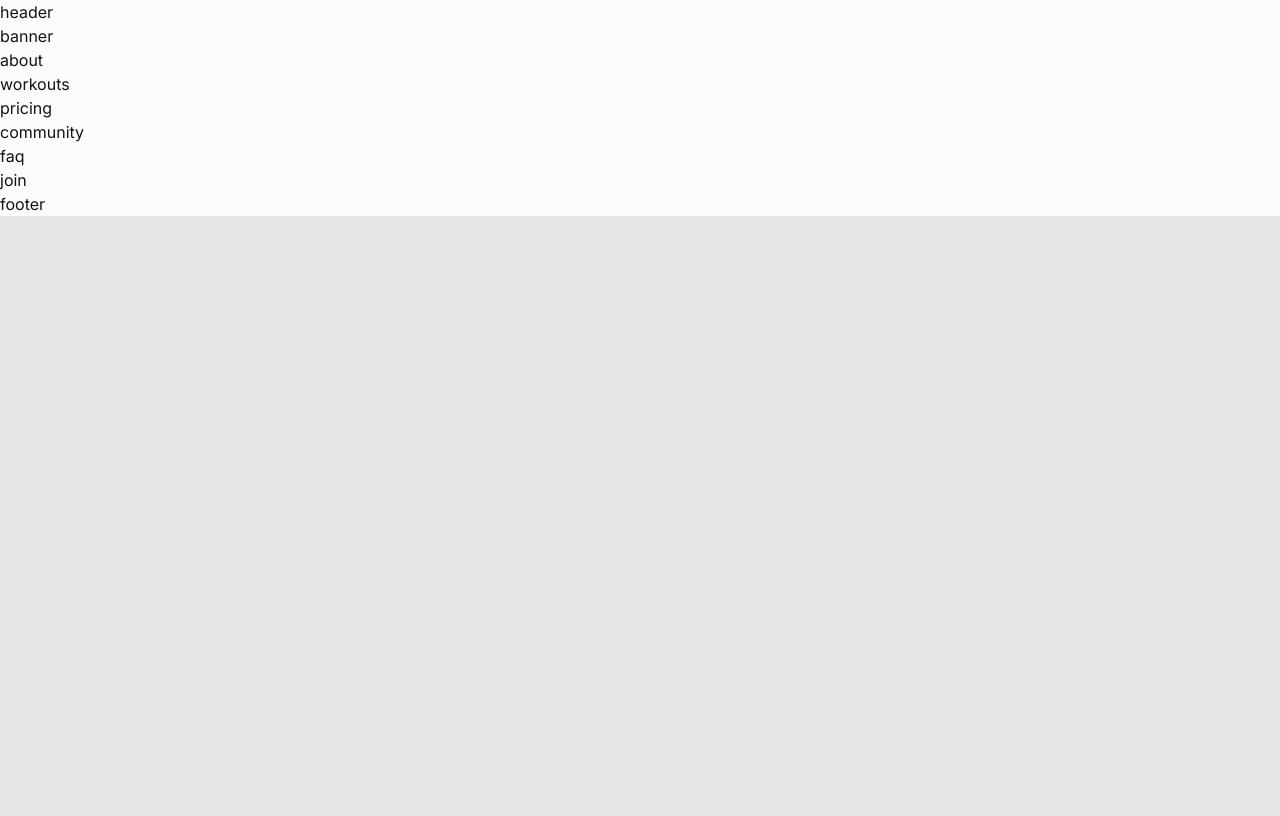
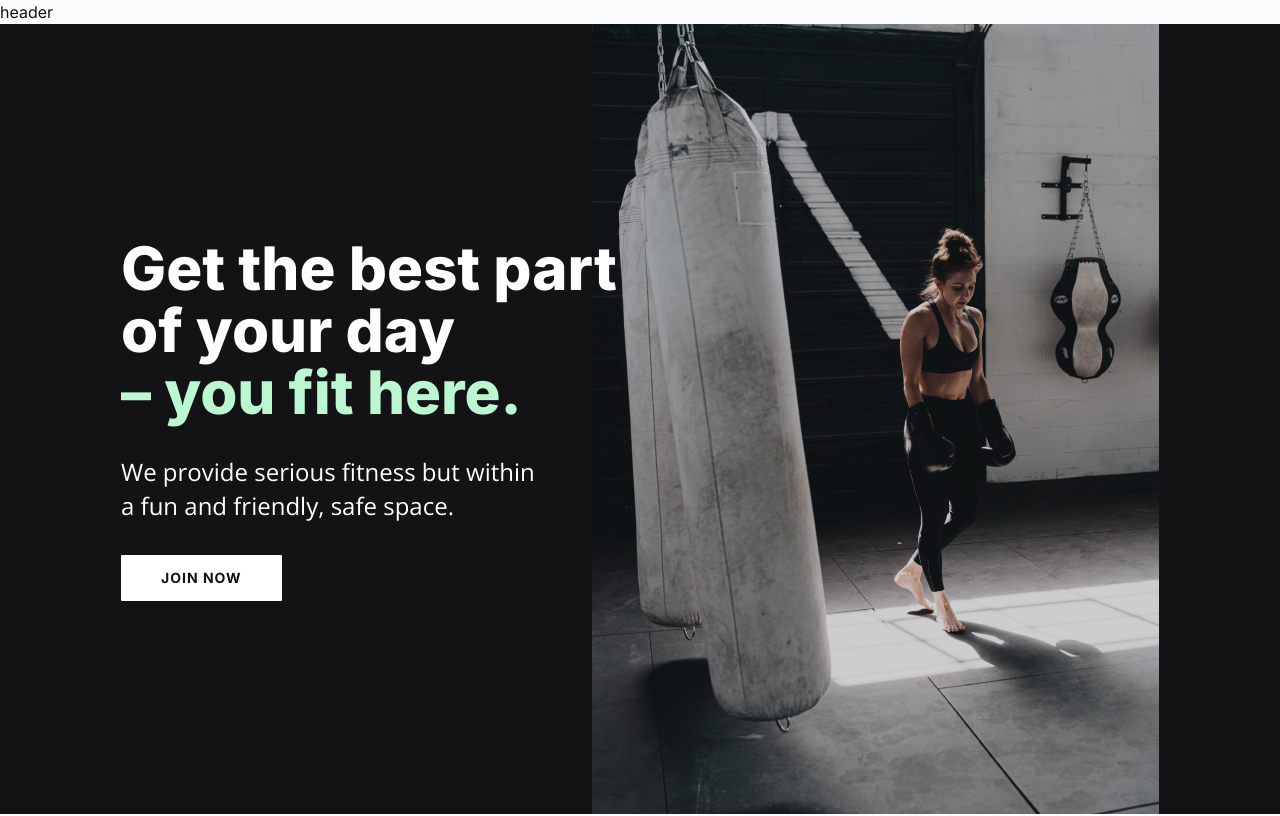
Before and after one commit to fajarfadillahh/gymme-fitness-react-tailwind, a React (Vite) app: page / in a window 1280 px wide. Shown: the top 816 px of the page. Built offline with nearby package versions, Linux system fonts and the light colour scheme.

Commit message:
modified: Banner components

```diff
--- a/src/components/Banner.jsx
+++ b/src/components/Banner.jsx
@@ -1,10 +1,50 @@
 import React from "react";
 
+// import banner data
+import { banner } from "../data";
+
 const Banner = () => {
+  // destructure banner
+  const { titlePart1, titlePart2, subtitle, textBtn } = banner;
   return (
-    <div>
-      <h1>banner</h1>
-    </div>
+    <section className="banner h-[790px] bg-neutral-500">
+      <div className="container mx-auto h-full">
+        <div className="relative flex h-full items-center -space-x-48 lg:-space-x-24">
+          {/* banner data */}
+          <div className="z-10 flex-1 pl-6 text-white lg:pl-0">
+            <h1
+              className="h1 mb-8 text-white"
+              data-aos="fade-down"
+              data-aos-delay="500"
+            >
+              {titlePart1} <br />
+              <span className="text-green-200">{titlePart2}</span>
+            </h1>
+            <p
+              className="text-body-md lg:text-body-lg mb-8 max-w-[415px]"
+              data-aos="fade-down"
+              data-aos-delay="600"
+            >
+              {subtitle}
+            </p>
+            <button
+              className="btn btn-sm btn-secondary lg:btn-lg"
+              data-aos="fade-down"
+              data-aos-delay="800"
+            >
+              {textBtn}
+            </button>
+          </div>
+
+          {/* banner image */}
+          <div
+            className="h-full w-full flex-1 bg-blue-200 bg-banner bg-cover bg-right bg-no-repeat lg:bg-center"
+            data-aos="fade-right"
+            data-aos-delay="900"
+          />
+        </div>
+      </div>
+    </section>
   );
 };
 
--- a/src/pages/Home.jsx
+++ b/src/pages/Home.jsx
@@ -17,6 +17,11 @@ import Footer from "../components/Footer";
 
 const Home = () => {
   // initialization AOS
+  Aos.init({
+    duration: 2500,
+    delay: 400,
+  });
+
   return (
     <div className="relative mx-auto max-w-[1440px] overflow-hidden bg-page">
       <Header />
```
